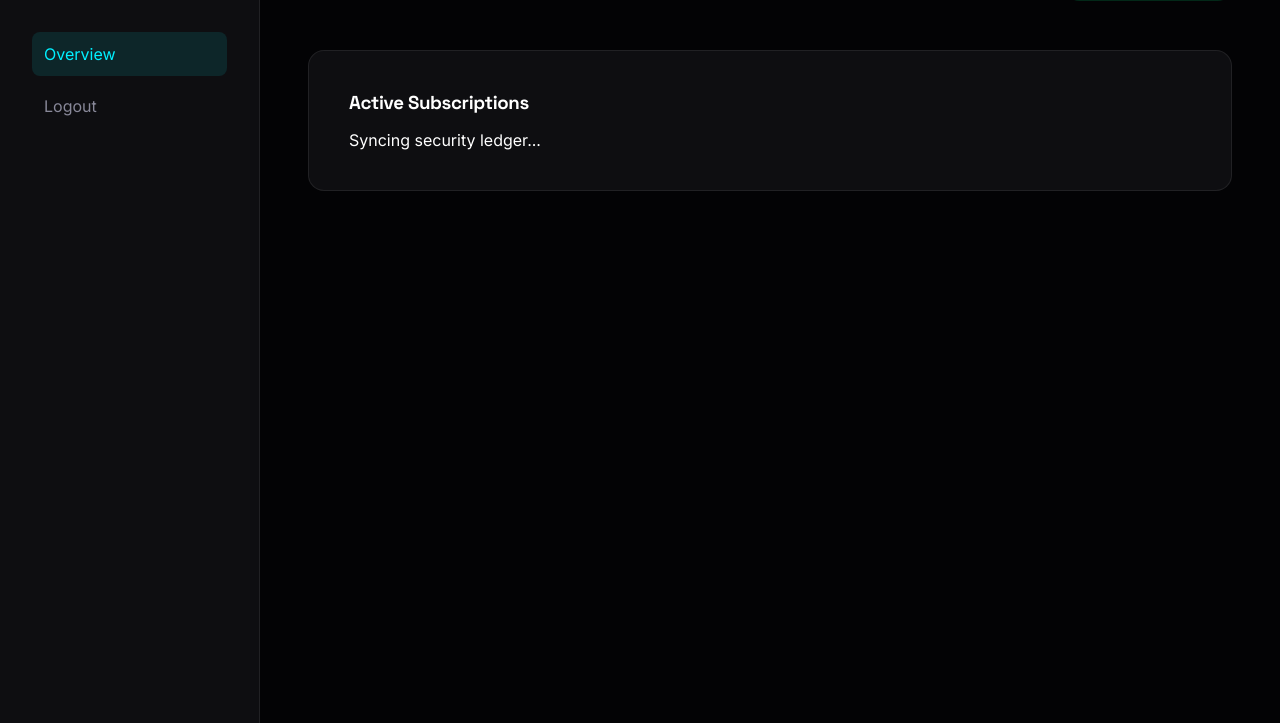
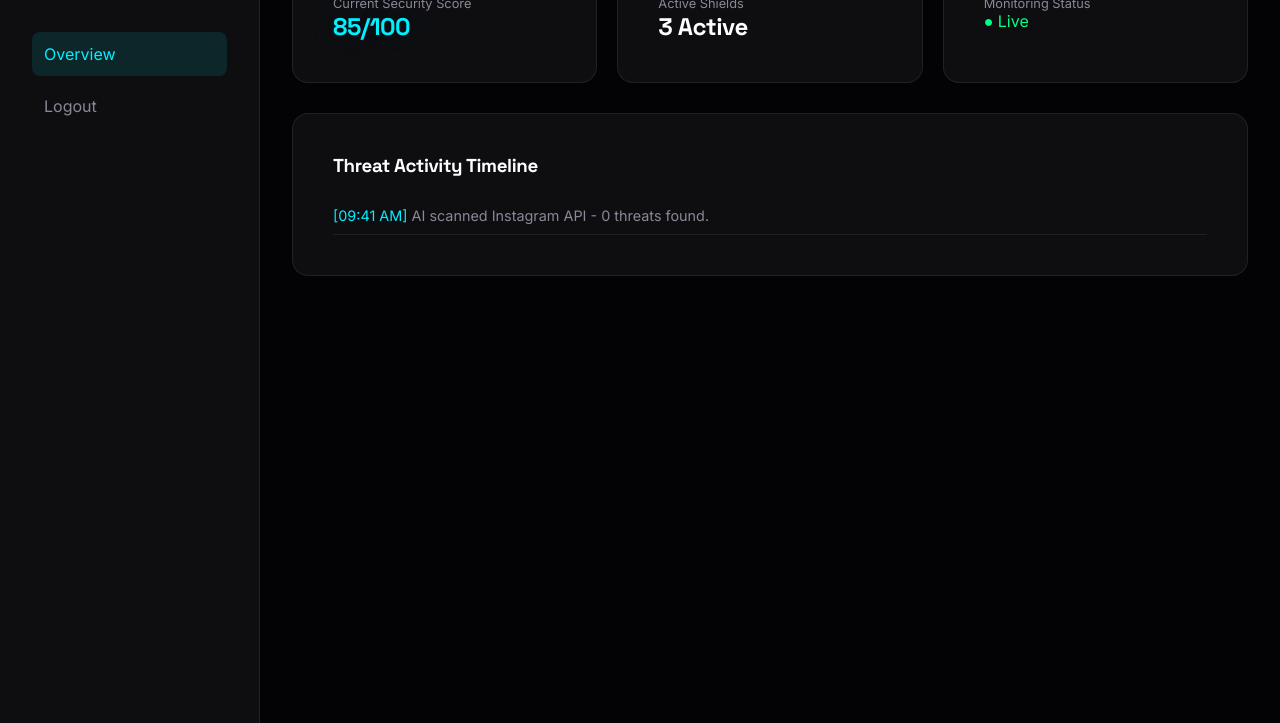
Before and after one commit to hihello12billo-afk/aegis-security, a website: page public/dashboard.html in a window 1280 px wide. Shown: the part 77-800 px from the top of the page. Drawn offline with Linux system fonts and the light colour scheme.

Commit message:
Hardened security and startup architecture

```diff
--- a/public/dashboard.html
+++ b/public/dashboard.html
@@ -15,17 +15,31 @@
             <div class="sidebar-item" onclick="logout()">Logout</div>
         </aside>
 
-        <main style="padding: 3rem;">
-            <div style="display:flex; justify-content:space-between; align-items:center; margin-bottom:3rem;">
-                <h2 id="welcome-msg">Console</h2>
-                <div class="status-badge"><div class="status-pulse"></div> AI Monitoring Active</div>
+        <main style="padding: 2rem;">
+    <div class="stat-grid" style="display: grid; grid-template-columns: repeat(3, 1fr); gap: 20px; margin-bottom: 30px;">
+        <div class="card">
+            <p style="color: var(--text-muted); font-size: 0.8rem;">Current Security Score</p>
+            <h2 class="accent-text">85/100</h2>
+        </div>
+        <div class="card">
+            <p style="color: var(--text-muted); font-size: 0.8rem;">Active Shields</p>
+            <h2>3 Active</h2>
+        </div>
+        <div class="card">
+            <p style="color: var(--text-muted); font-size: 0.8rem;">Monitoring Status</p>
+            <p style="color: #00ff88;">● Live</p>
+        </div>
+    </div>
+
+    <div class="card">
+        <h3>Threat Activity Timeline</h3>
+        <div id="activity-log" style="margin-top: 20px;">
+            <div style="padding: 10px 0; border-bottom: 1px solid var(--border); color: var(--text-muted); font-size: 0.9rem;">
+                <span style="color: var(--primary);">[09:41 AM]</span> AI scanned Instagram API - 0 threats found.
             </div>
-
-            <div class="card" style="margin-bottom: 2rem;">
-                <h3>Active Subscriptions</h3>
-                <div id="order-list" style="margin-top: 1rem;">Syncing security ledger...</div>
-            </div>
-        </main>
+        </div>
+    </div>
+</main>
     </div>
     <script src="app.js"></script>
 </body>
--- a/server.js
+++ b/server.js
@@ -137,7 +137,7 @@ app.get('/api/admin/orders', async (req, res) => {
 });
 
 // Important: Serve static files correctly
-app.get('*', (req, res) => {
+app.all('{0,}', (req, res) => {
     res.sendFile(path.join(__dirname, 'public', 'index.html'));
 });
 
```
